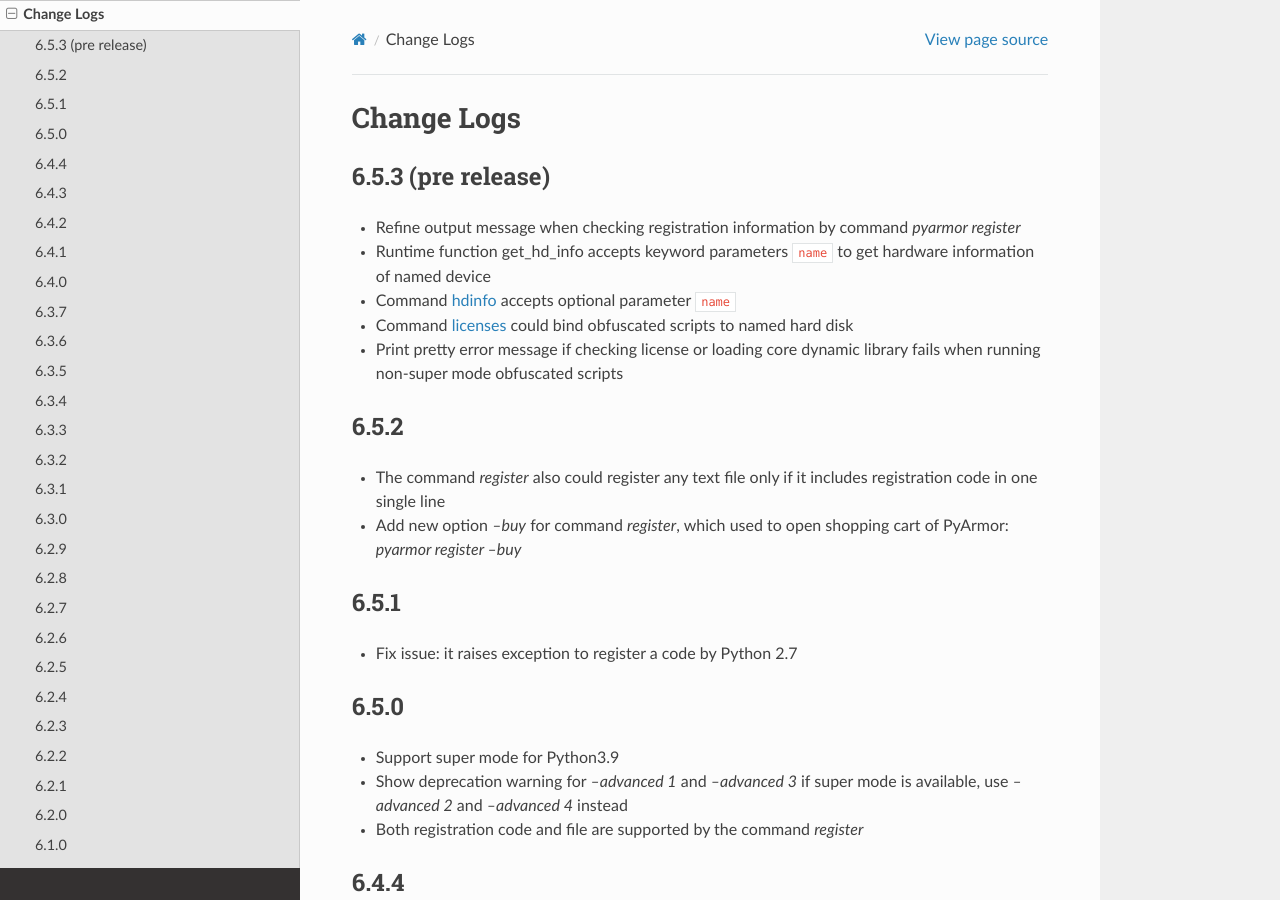
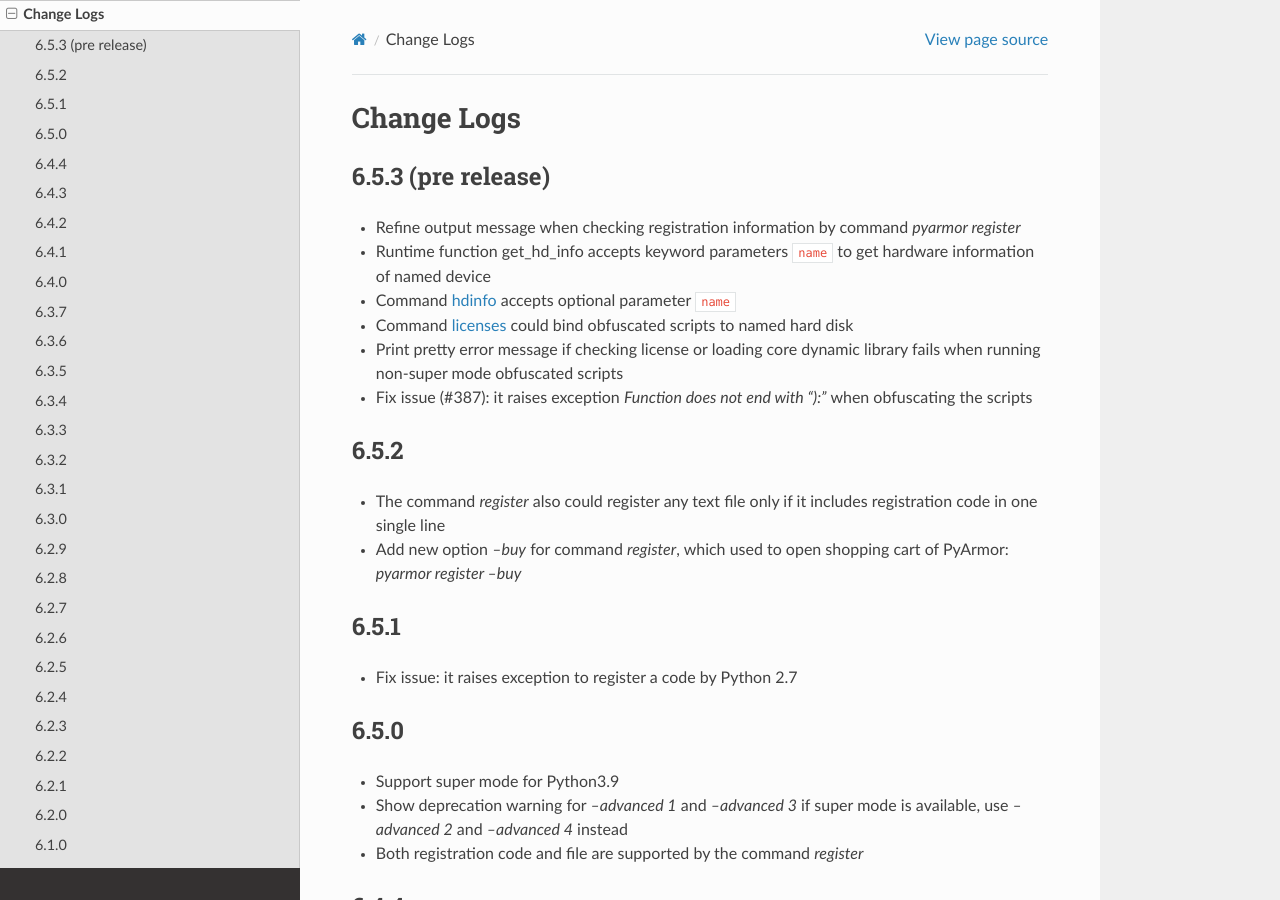
Before and after one commit to dashingsoft/pyarmor, a Sphinx documentation site: the page built from docs/change-logs.rst, in a window 1280 px wide and 900 px high. Built offline with Sphinx 7.4.7 and the Read the Docs theme 2.0.0, drawn with Linux system fonts in a browser that asks for light colours.

Commit message:
Add change log

```diff
--- a/docs/change-logs.rst
+++ b/docs/change-logs.rst
@@ -13,6 +13,8 @@
 * Command :ref:`licenses` could bind obfuscated scripts to named hard disk
 * Print pretty error message if checking license or loading core dynamic library
   fails when running non-super mode obfuscated scripts
+* Fix issue (#387): it raises exception `Function does not end with "):"` when
+  obfuscating the scripts
 
 6.5.2
 -----
```
